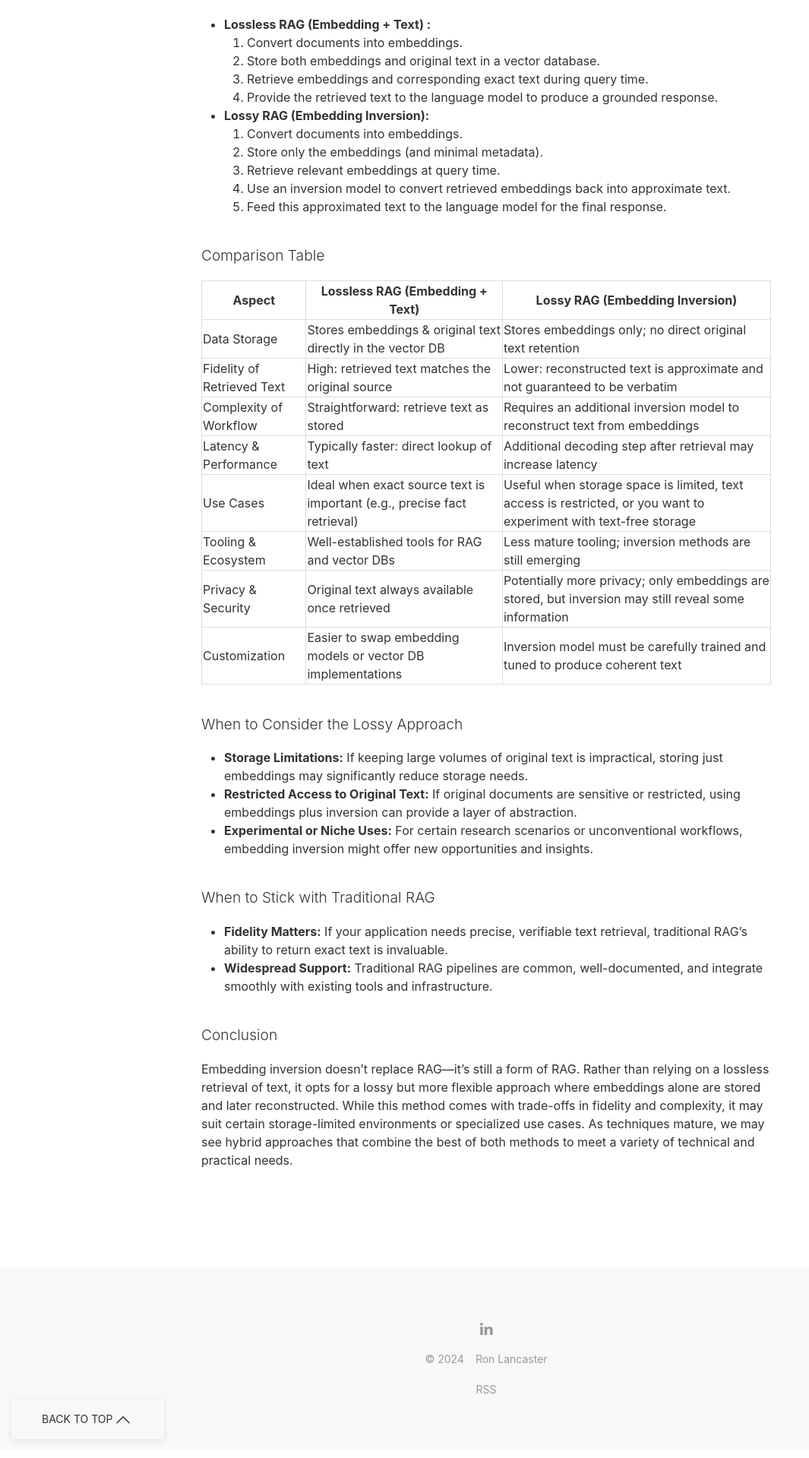
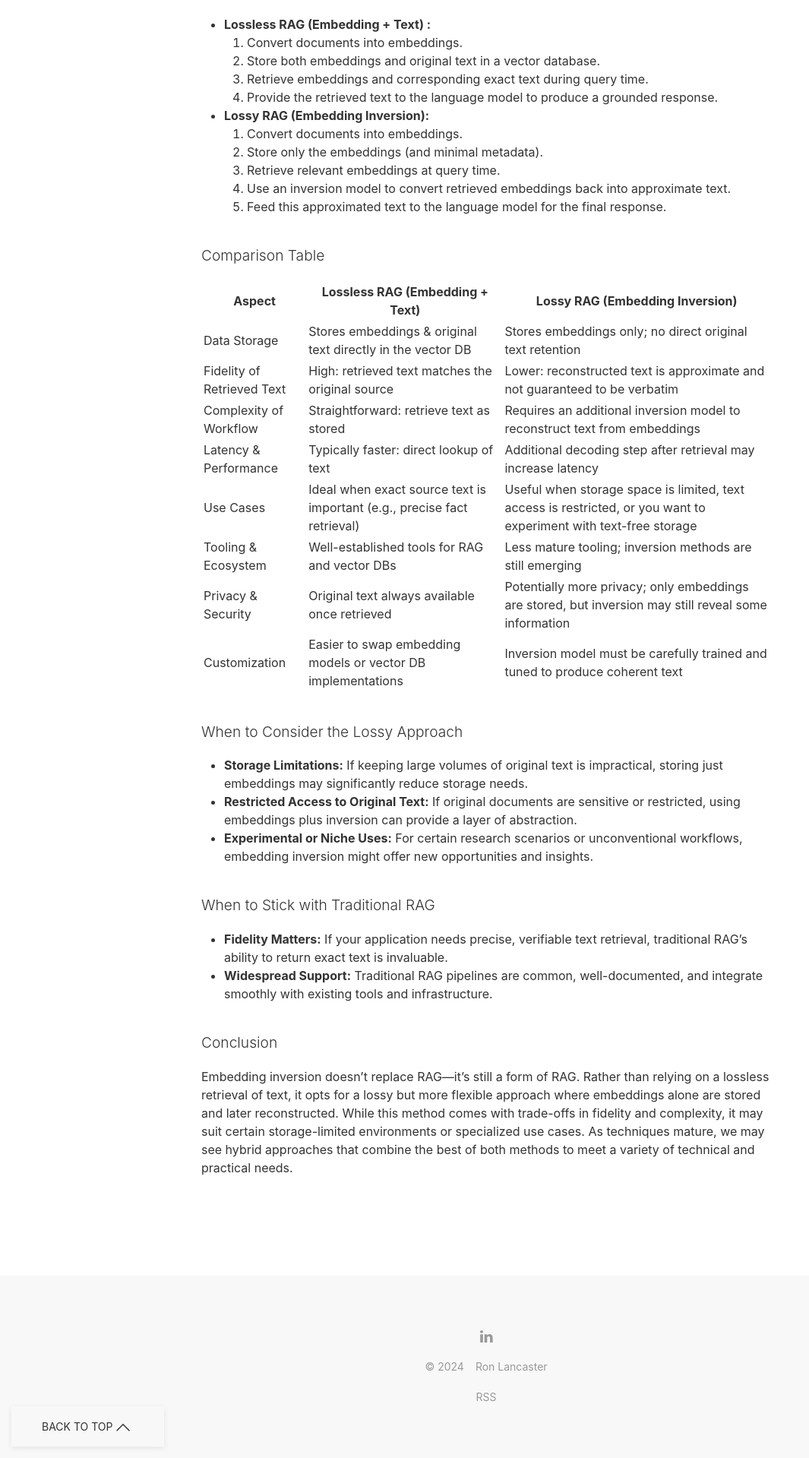
Before and after one commit to nyvyn/nyvyn.github.io, a Jekyll site: the page built from _notes/2024-12-17-lossy-embedding-inversion.markdown, in a window 1280 px wide. Shown: the part 691-2610 px from the top of the page at 76% size, without its empty margins (0-1065 px from the left). Built offline with Jekyll 4.4.1, drawn with Linux system fonts in a browser that asks for light colours.

Commit message:
Revert "style: Add thin borders to tables in overrides.css"
This reverts commit 0502dd89db827bf8dab9c5917c2c608049a5d7a1.

```diff
--- a/assets/custom/overrides.css
+++ b/assets/custom/overrides.css
@@ -30,13 +30,8 @@ strong em {
     color: #767676;
 }
 
-table {
-    border-collapse: collapse;
-    width: 100%;
-}
-
-table, th, td {
-    border: 1px solid #ddd;
+ul {
+    margin-bottom: 20px;
 }
 
 .adornment {
```
